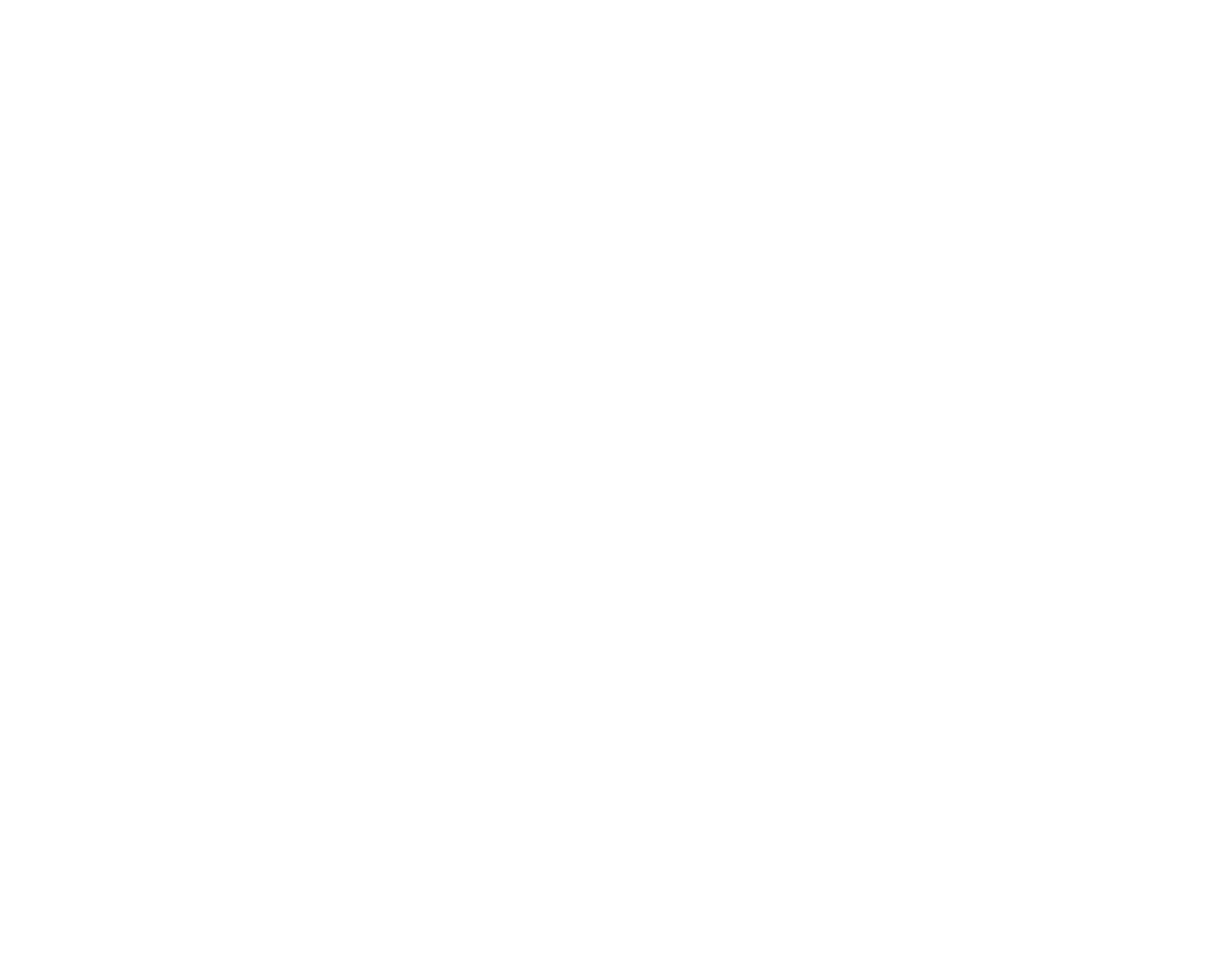
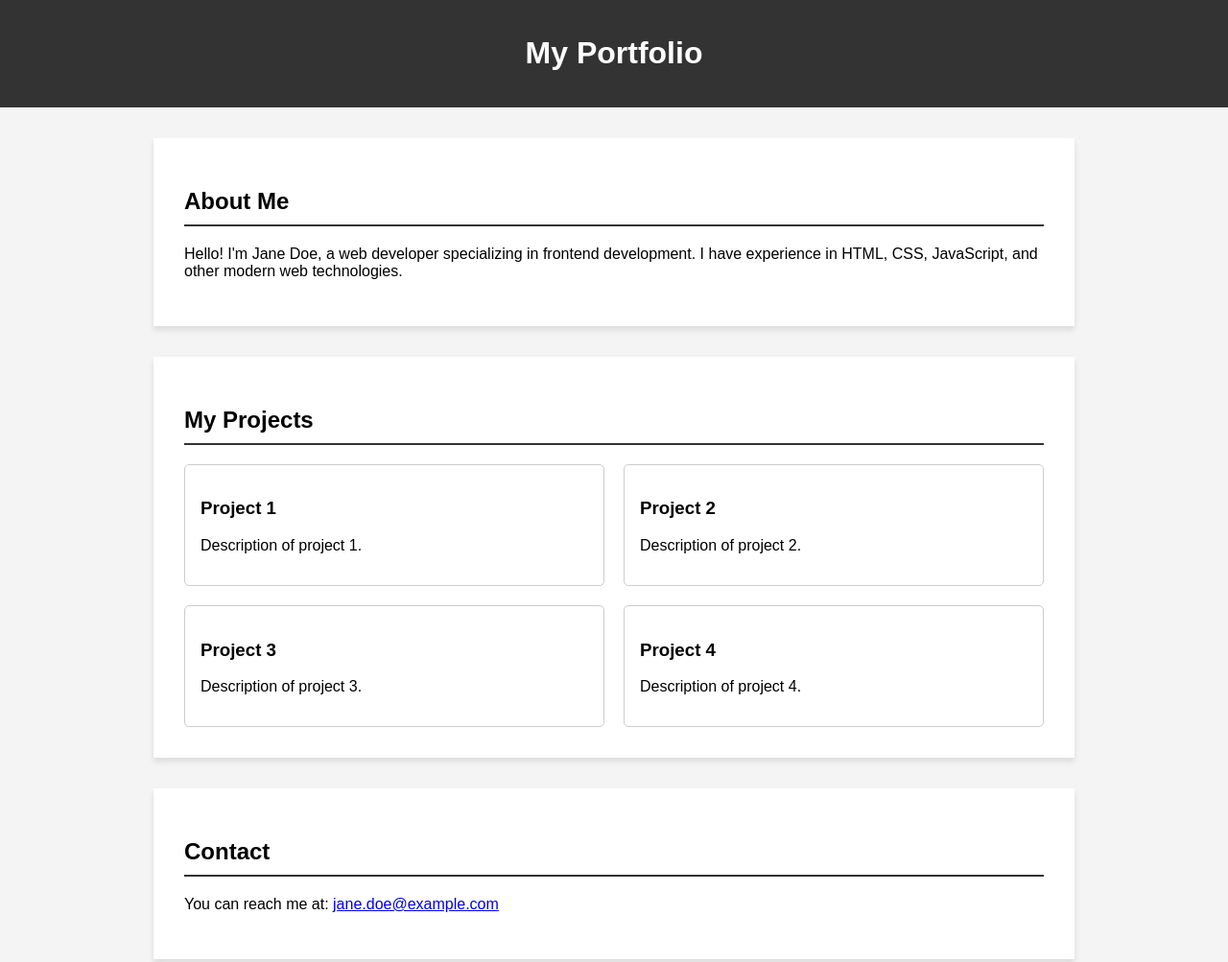
Before and after one commit to anjana732/RemoteStudyGroup, a plain HTML site: page index.html in a window 1280 px wide. Shown: the top 1003 px of the page at 96% size. Before the commit the page ends 800 px from the top, so only its background shows below. Drawn offline with Linux system fonts and the light colour scheme.

Commit message:
portfolio

```diff
--- a/index.html
+++ b/index.html
@@ -3,10 +3,87 @@
 <head>
     <meta charset="UTF-8">
     <meta name="viewport" content="width=device-width, initial-scale=1.0">
-    <title>Remote Study Group</title>
-    <link rel="icon" type="image/x-icon" href="/Assets/images/groupImage.ico">
+    <title>My Portfolio</title>
+    <style>
+        body {
+            font-family: Arial, sans-serif;
+            margin: 0;
+            padding: 0;
+            background-color: #f4f4f4;
+        }
+
+        header {
+            background-color: #333;
+            color: #fff;
+            text-align: center;
+            padding: 1rem 0;
+        }
+
+        section {
+            margin: 2rem auto;
+            width: 70%;
+            background-color: #fff;
+            padding: 2rem;
+            box-shadow: 0 4px 6px rgba(0, 0, 0, 0.1);
+        }
+
+        h2 {
+            border-bottom: 2px solid #333;
+            padding-bottom: 10px;
+        }
+
+        .projects {
+            display: grid;
+            grid-template-columns: 1fr 1fr;
+            gap: 20px;
+        }
+
+        .project-card {
+            border: 1px solid #ccc;
+            padding: 1rem;
+            border-radius: 5px;
+        }
+    </style>
 </head>
 <body>
+    <header>
+        <h1>My Portfolio</h1>
+    </header>
 
+    <section>
+        <h2>About Me</h2>
+        <p>
+            Hello! I'm Jane Doe, a web developer specializing in frontend development. I have experience in HTML, CSS, JavaScript, and other modern web technologies.
+        </p>
+    </section>
+
+    <section>
+        <h2>My Projects</h2>
+        <div class="projects">
+            <div class="project-card">
+                <h3>Project 1</h3>
+                <p>Description of project 1.</p>
+            </div>
+            <div class="project-card">
+                <h3>Project 2</h3>
+                <p>Description of project 2.</p>
+            </div>
+            <div class="project-card">
+                <h3>Project 3</h3>
+                <p>Description of project 3.</p>
+            </div>
+            <div class="project-card">
+                <h3>Project 4</h3>
+                <p>Description of project 4.</p>
+            </div>
+        </div>
+    </section>
+
+    <section>
+        <h2>Contact</h2>
+        <p>
+            You can reach me at: <a href="mailto:jane.doe@example.com">jane.doe@example.com</a>
+        </p>
+    </section>
 </body>
 </html>
```
